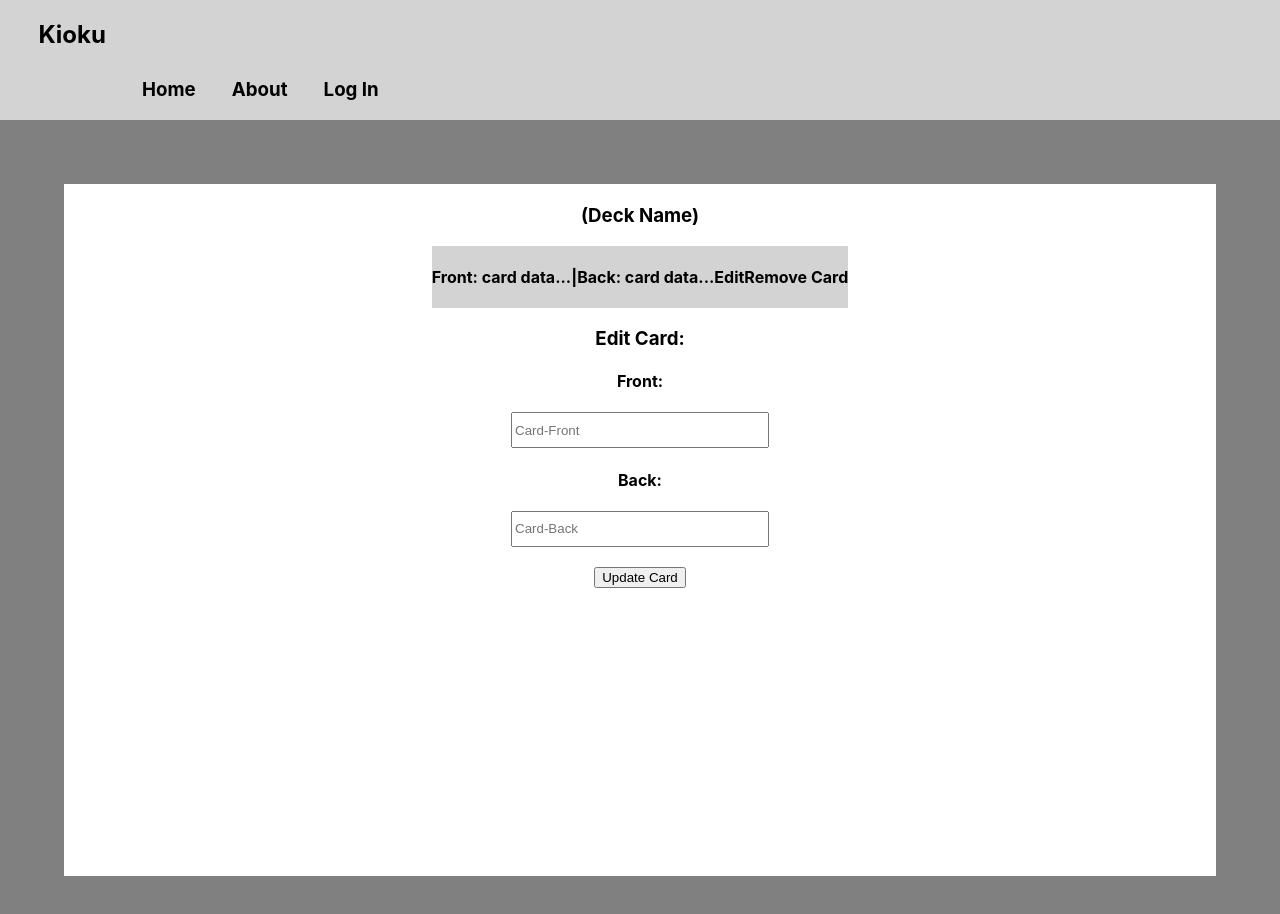
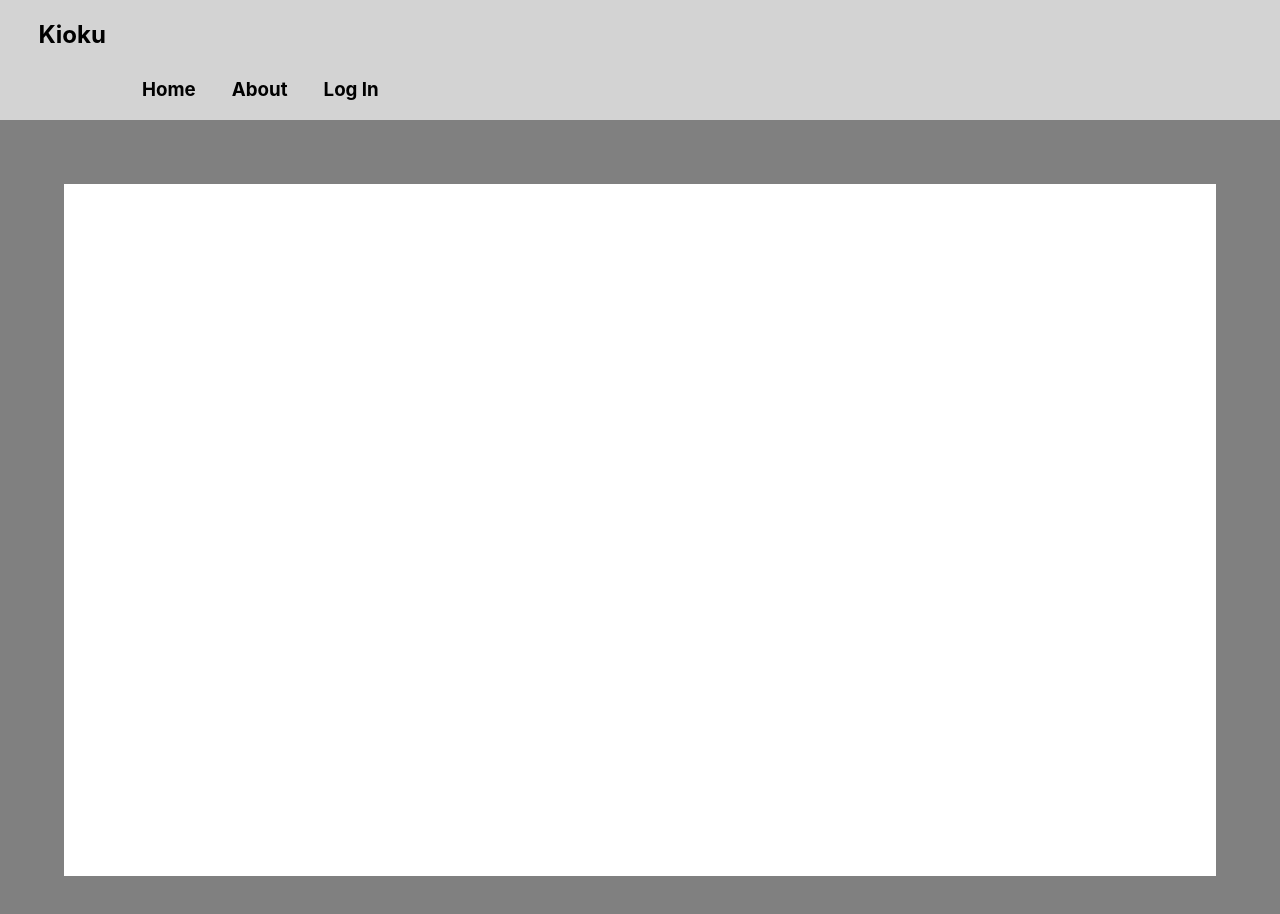
Before and after one commit to CameronVarenas/Devmountain-personal-project, a React (Create React App) app: page / in a window 1280 px wide. Shown: the top 914 px of the page. Built offline with nearby package versions, Linux system fonts and the light colour scheme.

Commit message:
Installed react-router-dom

```diff
--- a/package.json
+++ b/package.json
@@ -8,6 +8,7 @@
     "@testing-library/user-event": "^12.8.3",
     "react": "^17.0.2",
     "react-dom": "^17.0.2",
+    "react-router-dom": "^5.2.0",
     "react-scripts": "4.0.3",
     "web-vitals": "^1.1.1"
   },
--- a/src/App.js
+++ b/src/App.js
@@ -23,7 +23,7 @@ function App() {
         {/* <UserDecks /> */}
         {/* <Flashcard /> */}
         {/* <AddCardToDeck /> */}
-        <CardList />
+        {/* <CardList /> */}
       </div>
     </div>
   );
```
Also changed, not shown: 1 other file (tests, documents, lock files or other folders).
